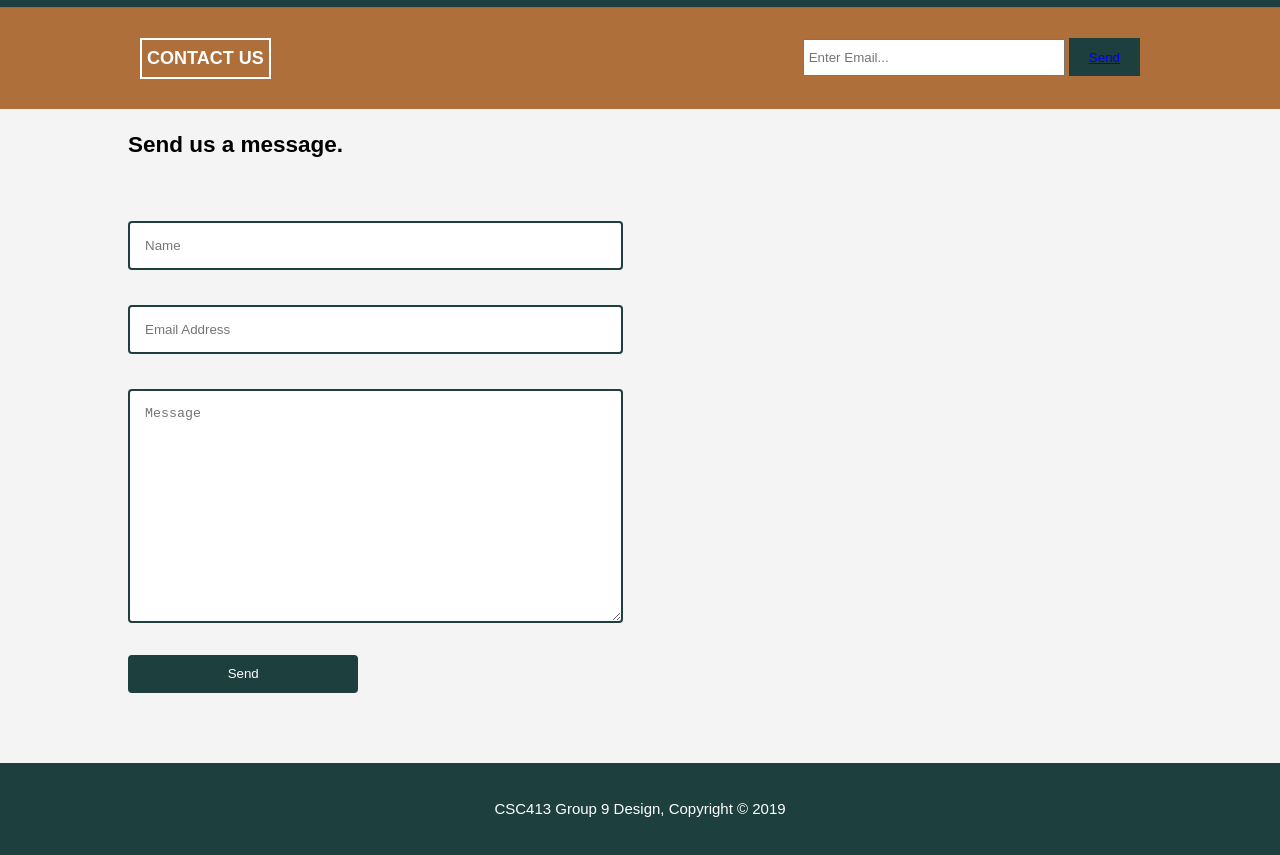
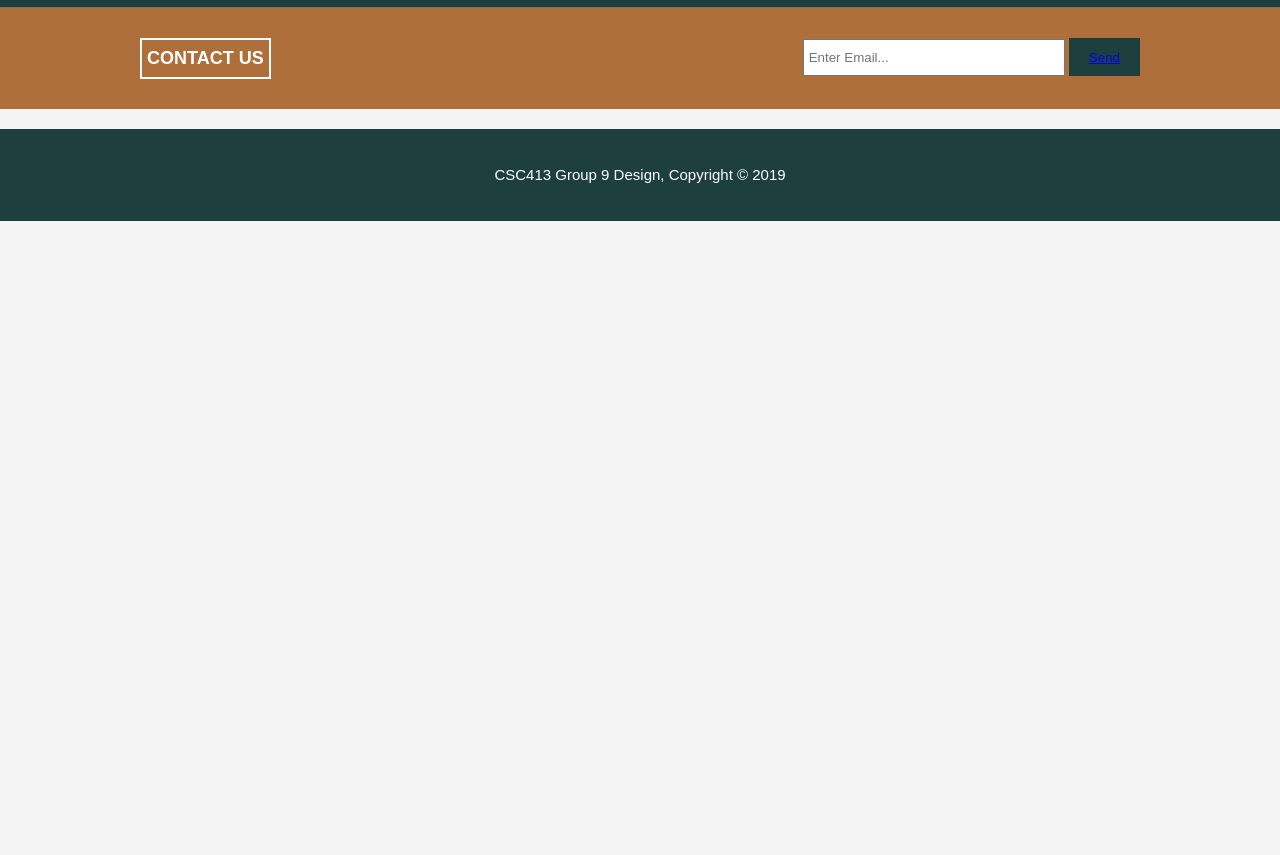
Before and after one commit to johnywhyte/Charity-Foundation-HTML, a plain HTML site: page contact.html in a window 1280 px wide. Shown: the part 58-913 px from the top of the page. After the commit the page ends 800 px from the top, so only its background shows below. Drawn offline with Linux system fonts and the light colour scheme.

Commit message:
Update contact.html

```diff
--- a/contact.html
+++ b/contact.html
@@ -41,34 +41,7 @@
       </section>
 
 
-      <aside id="sidebarr">
-            <div class="container">
 
-            <h1>Send us a message.</h1>
-             <form class="quote">
-             <div class="message">
-               <div>
-                 <!-- <label>Name</label><br> -->
-                 <input type="text" placeholder="Name">
-            </div>
-            <div>
-              <!-- <label>Email</label><br> -->
-              <input type="text" placeholder="Email Address">
-         </div>
-         <div>
-           <!-- <label>Message</label><br> -->
-             <textarea  placeholder="Message"></textarea>
-      </div>
-      <button class="button_2" type="Submit">Send</button>
-             </div>
-
-
-             <div>
-             </div>
-    </form>
-
-          </div>
-          </aside>
       <footer>
         <p>CSC413 Group 9 Design, Copyright &copy; 2019</p>
       </footer>
```
